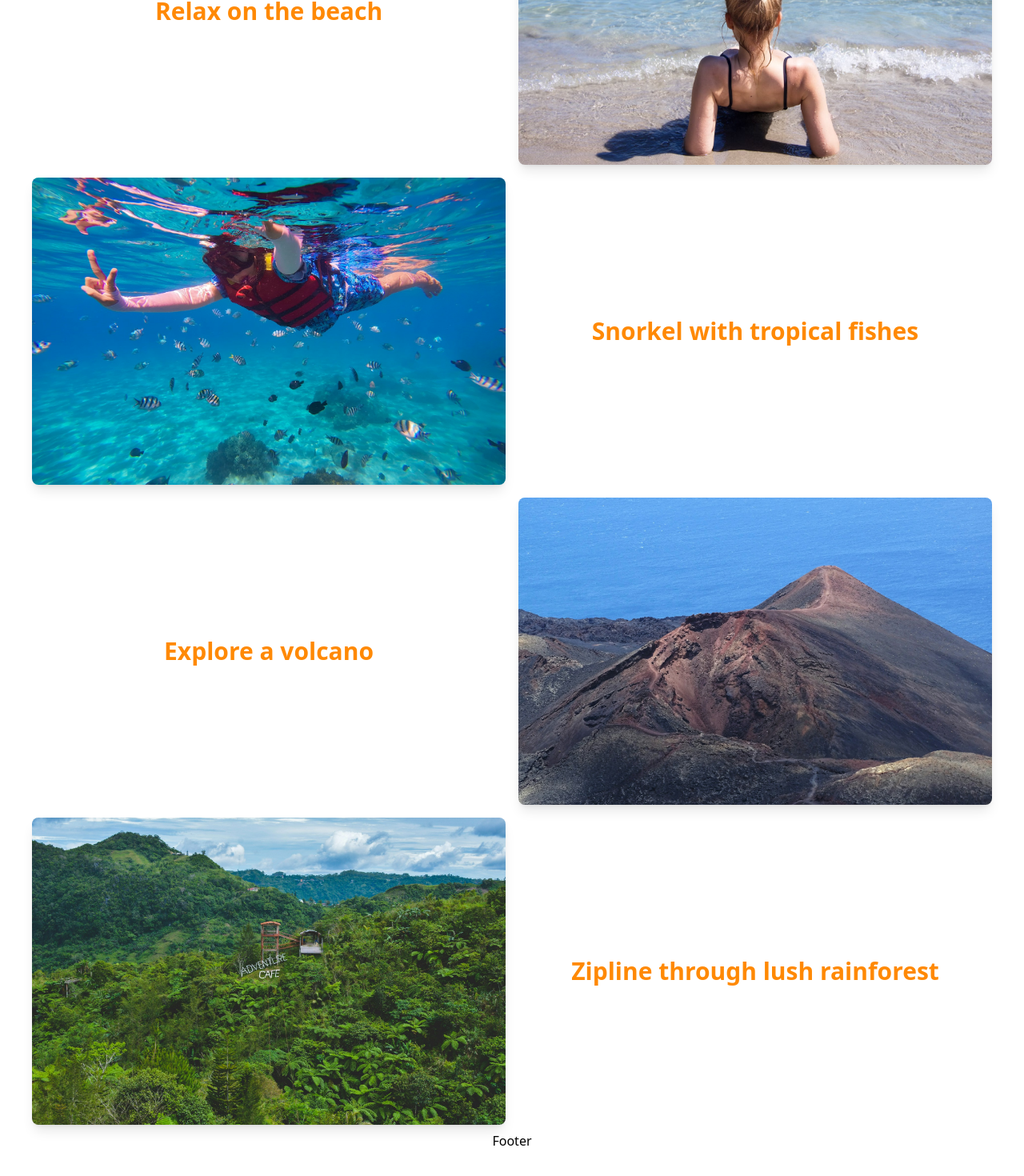
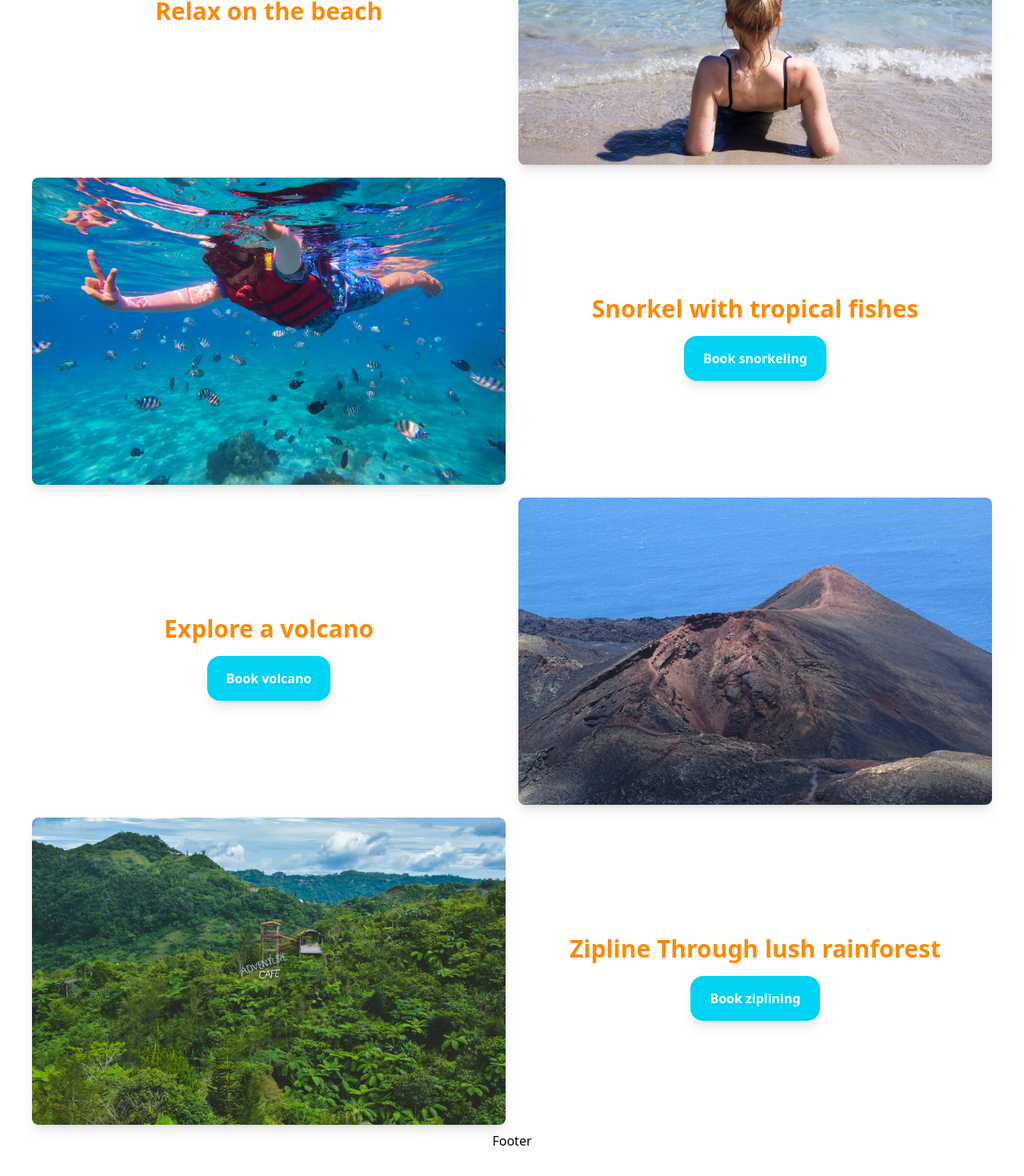
Before and after one commit to Kristinblun/taniti-prototype, a React (Vite) app: page /adventures in a window 1280 px wide. Shown: the part 374-1844 px from the top of the page at 80% size. Built offline with nearby package versions, Linux system fonts and the light colour scheme.

Commit message:
Refactored Adventures page to map activities dynamically; added BookButton component, modal,and toast confirmation

```diff
--- /dev/null
+++ b/src/components/BookButton.jsx
@@ -0,0 +1,13 @@
+import React from 'react';
+
+export default function BookButton({ name, onClick, backgroundColor }) {
+  return (
+    <button
+      onClick={onClick}
+      className={`${backgroundColor} cursor-pointer hover:bg-cyan-500 text-white font-bold py-4 px-6 rounded-2xl shadow-lg transition duration-200`}
+    >
+      {' '}
+      Book {name}{' '}
+    </button>
+  );
+}
--- a/src/pages/Adventures.jsx
+++ b/src/pages/Adventures.jsx
@@ -1,4 +1,9 @@
 import React from 'react';
+import { useState } from 'react';
+import toast from 'react-hot-toast';
+
+import BookButton from '../components/BookButton';
+import ConfirmModal from '../components/ConfirmModal';
 
 import relaxBeach from '../assets/releaxbeach.avif';
 import snorkel from '../assets/snorkel.jpg';
@@ -6,67 +11,89 @@ import volcano from '../assets/volcanohike.jpg';
 import zipline from '../assets/ziplineforest.jpg';
 
 export default function Adventures() {
+  const [showModal, setShowModal] = useState(false);
+  const [selected, setSelected] = useState(null);
+
+  const activities = [
+    {
+      name: 'beach',
+      caption: 'Relax on the beach',
+      image: relaxBeach,
+      reverse: true,
+      bookable: false,
+    },
+    {
+      name: 'snorkeling',
+      caption: 'Snorkel with tropical fishes',
+      image: snorkel,
+      reverse: false,
+      bookable: true,
+    },
+    {
+      name: 'volcano',
+      caption: 'Explore a volcano',
+      image: volcano,
+      reverse: true,
+      bookable: true,
+    },
+    {
+      name: 'ziplining',
+      caption: 'Zipline Through lush rainforest',
+      image: zipline,
+      reverse: false,
+      bookable: true,
+    },
+  ];
+
+  const handleConfirm = () => {
+    setShowModal(false);
+    toast.success(`Your ${selected} adventure is booked!`);
+  };
   return (
     <div>
       <h1 className="text-4xl md:text-6xl font-extrabold text-cyan-400 text-center my-8">
         {' '}
         Adventures in Taniti{' '}
       </h1>
-      <div className="flex items-center flex-row-reverse">
-        <div className="w-1/2 p-2">
-          <img
-            src={relaxBeach}
-            className="rounded-lg shadow-lg object-cover h-96 w-full"
-          />
+
+      {activities.map((activity) => (
+        <div
+          key={activity.name}
+          className={`flex items-center ${
+            activity.reverse ? 'flex-row-reverse' : ''
+          }`}
+        >
+          <div className="w-1/2 p-2">
+            <img
+              src={activity.image}
+              className="rounded-lg shadow-lg object-cover h-96 w-full"
+            />{' '}
+          </div>
+          <div className="w-1/2">
+            <h2 className="text-orange-400 font-extrabold text-xl md:text-3xl p-4 ">
+              {activity.caption}
+            </h2>
+            {activity.bookable && (
+              <BookButton
+                name={activity.name}
+                onClick={() => {
+                  setSelected(activity.name);
+                  setShowModal(true);
+                }}
+                backgroundColor="bg-cyan-400"
+              />
+            )}
+          </div>
         </div>
+      ))}
 
-        <h2 className="w-1/2 text-orange-400 font-extrabold text-xl md:text-3xl p-4 ">
-          {' '}
-          Relax on the beach{' '}
-        </h2>
-      </div>
-
-      <div className="flex items-center">
-        <div className="w-1/2 p-2">
-          <img
-            src={snorkel}
-            className="rounded-lg shadow-lg object-cover h-96 w-full"
-          />
-        </div>
-
-        <h2 className="w-1/2 text-orange-400 font-extrabold text-xl md:text-3xl p-4">
-          {' '}
-          Snorkel with tropical fishes{' '}
-        </h2>
-      </div>
-
-      <div className="flex items-center flex-row-reverse">
-        <div className="w-1/2 p-2">
-          <img
-            src={volcano}
-            className="rounded-lg shadow-lg object-cover h-96 w-full"
-          />
-        </div>
-
-        <h2 className="w-1/2 text-orange-400 font-extrabold text-xl md:text-3xl p-4">
-          {' '}
-          Explore a volcano{' '}
-        </h2>
-      </div>
-
-      <div className="flex items-center">
-        <div className="w-1/2 p-2">
-          <img
-            src={zipline}
-            className="rounded-lg shadow-lg object-cover h-96 w-full"
-          />
-        </div>
-
-        <h2 className="w-1/2 text-orange-400 font-extrabold text-xl md:text-3xl p-4">
-          {' '}
-          Zipline through lush rainforest{' '}
-        </h2>
-      </div>
+      <ConfirmModal
+        show={showModal}
+        title="Confirm Booking"
+        message={`Are you sure you want to book ${selected}?`}
+        onCancel={() => setShowModal(false)}
+        onConfirm={handleConfirm}
+      />
     </div>
   );
 }
```
